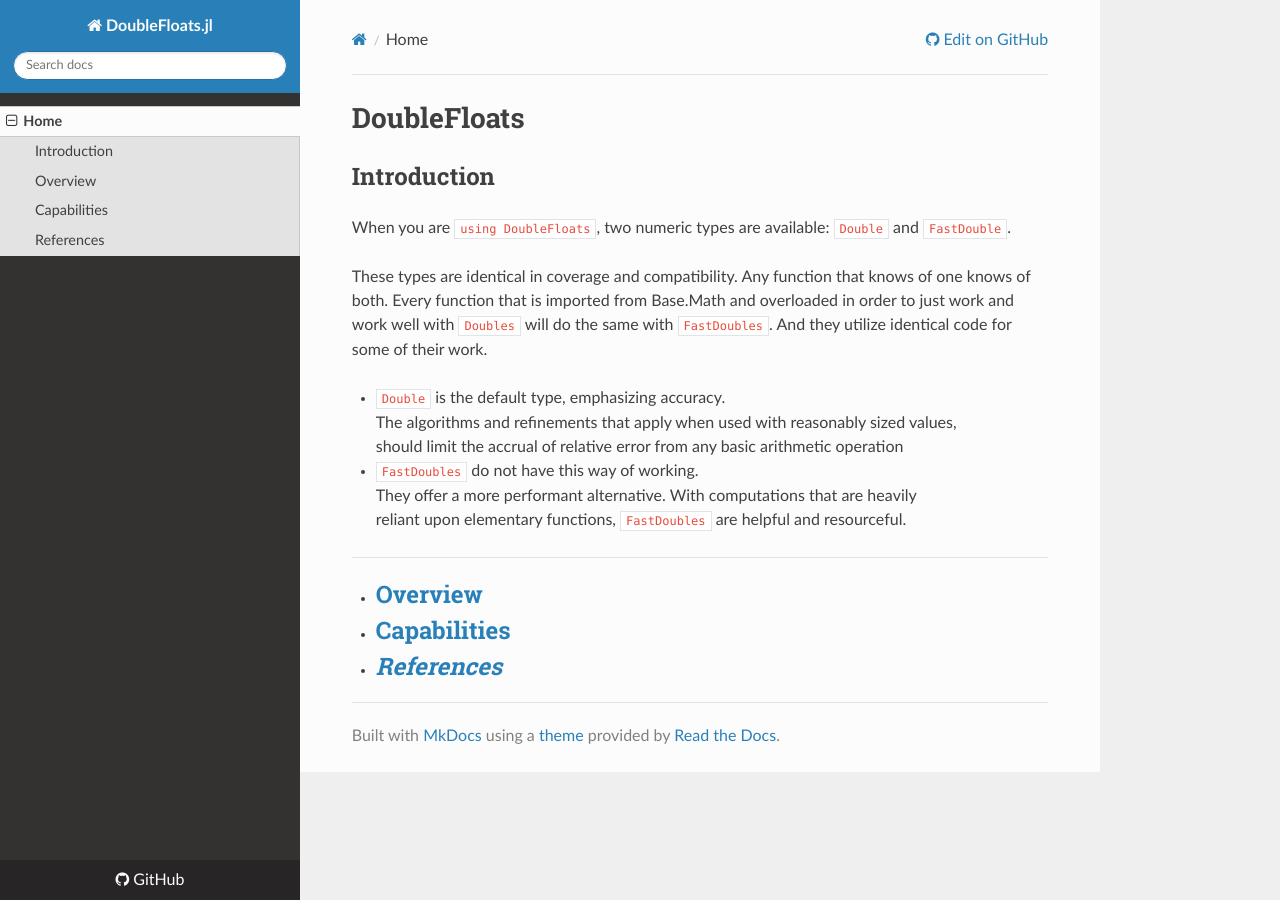
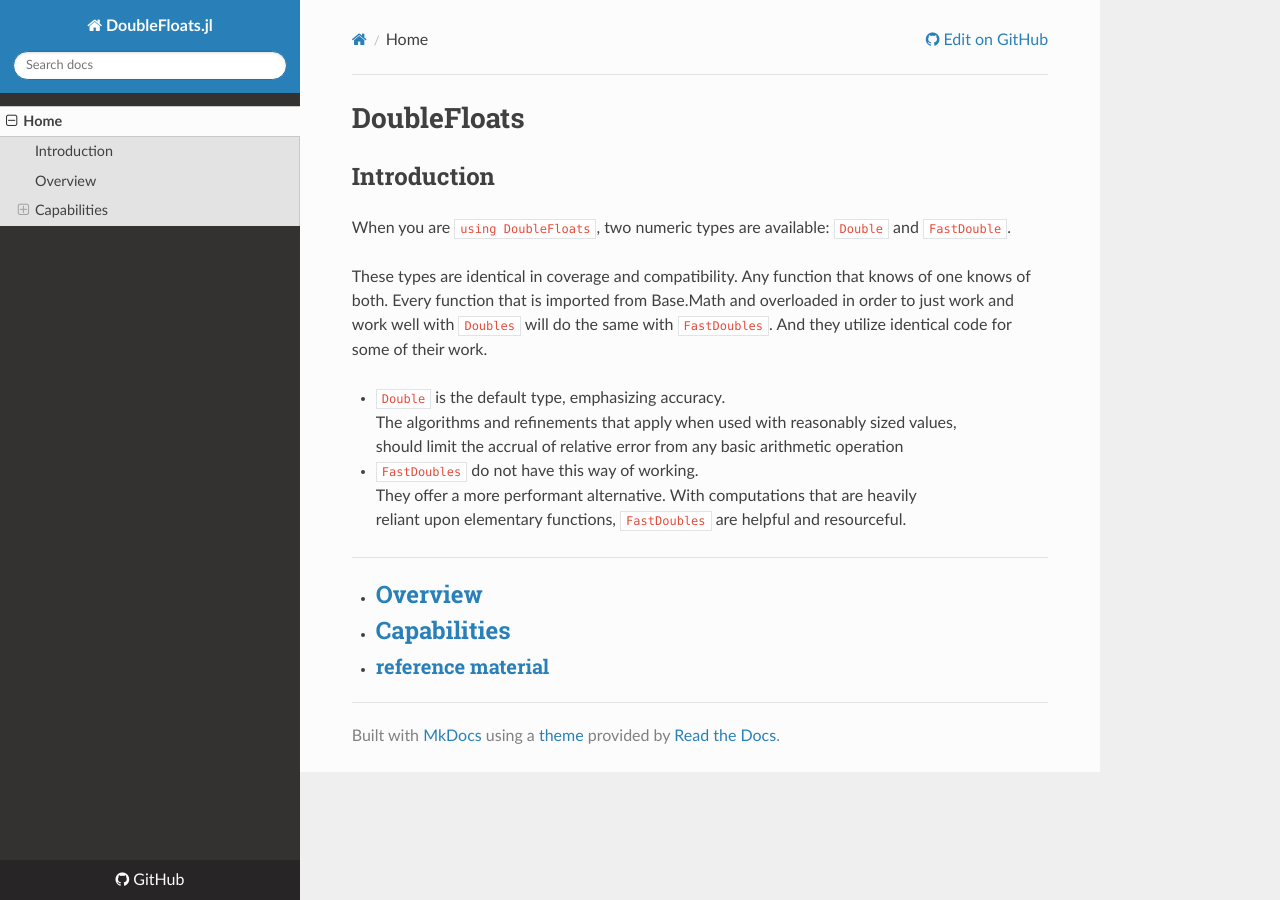
Before and after one commit to JuliaMath/DoubleFloats.jl, an MkDocs documentation site: the page built from docs/src/index.md, in a window 1280 px wide. Built offline with MkDocs 1.6.1, drawn with Linux system fonts in a browser that asks for light colours; nearby versions of some CDN libraries; old or Windows-style settings are respelled for this version of MkDocs.

Commit message:
Update index.md

```diff
--- a/docs/src/index.md
+++ b/docs/src/index.md
@@ -25,4 +25,4 @@
 - ## [Overview](https://github.com/JuliaMath/DoubleFloats.jl/blob/master/docs/src/appropriate.md)
 - ## [Capabilities](https://github.com/JuliaMath/DoubleFloats.jl/blob/master/docs/src/capabilites.md)
 
-- ## [_References_](https://github.com/JuliaMath/DoubleFloats.jl/blob/master/docs/src/references.md)
+- ### [reference material](https://github.com/JuliaMath/DoubleFloats.jl/blob/master/docs/src/references.md)
```
